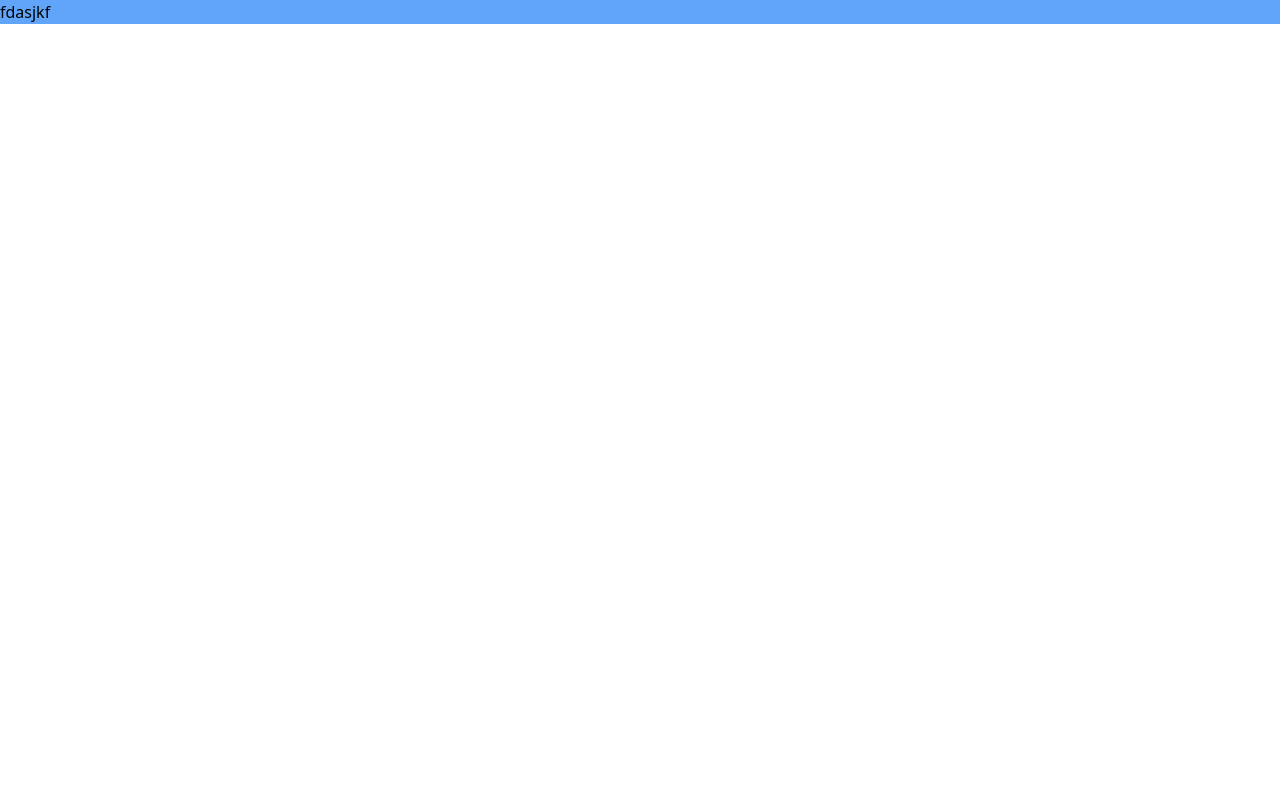
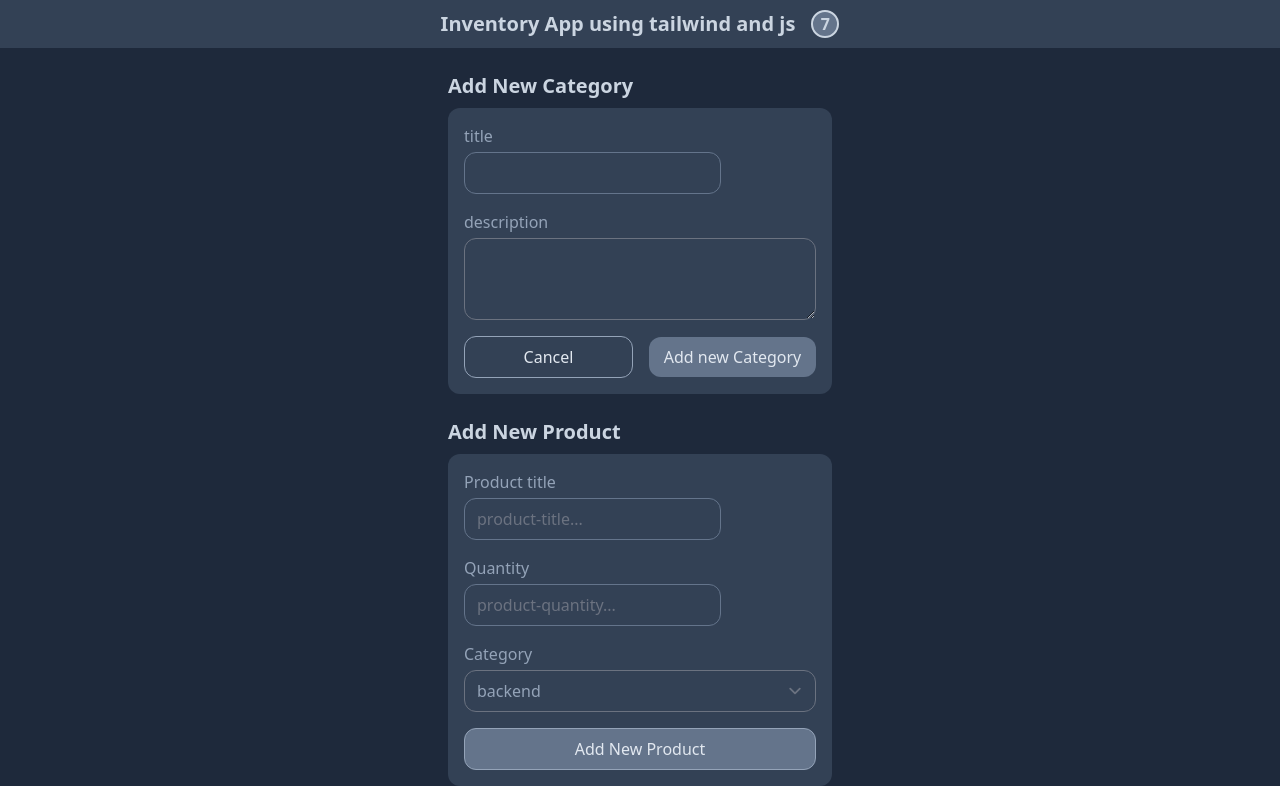
Before and after one commit to erfanmoulaee/inventory_project, a website: page public/index.html in a window 1280 px wide. Drawn offline with Linux system fonts and the light colour scheme.

Commit message:
new category and new product added

```diff
--- a/package.json
+++ b/package.json
@@ -10,6 +10,7 @@
   "author": "",
   "license": "ISC",
   "devDependencies": {
+    "@tailwindcss/forms": "^0.5.1",
     "autoprefixer": "^10.4.7",
     "postcss-cli": "^9.1.0",
     "tailwindcss": "^3.0.24"
--- a/public/index.html
+++ b/public/index.html
@@ -8,6 +8,126 @@
   </head>
   <link rel="stylesheet" href="./build/tailwind.css" />
   <body>
-    <h1 class="bg-blue-400">fdasjkf</h1>
+    <div class="bg-slate-800">
+      <!-- App Bar  -->
+      <div
+        class="flex items-center justify-center gap-x-4 bg-slate-700 h-12 mb-6"
+      >
+        <h1 class="text-xl font-bold text-slate-300">
+          Inventory App using tailwind and js
+        </h1>
+        <span
+          class="flex justify-center items-center w-7 h-7 rounded-full bg-slate-500 border-2 border-slate-300 font-bold text-slate-300"
+          >7</span
+        >
+      </div>
+      <!-- App Content  -->
+      <div class="container max-w-sm mx-auto">
+        <!-- cetegory-form  -->
+        <div class="mb-6">
+          <h2 class="text-xl text-slate-300 font-bold mb-2">
+            Add New Category
+          </h2>
+          <form class="bg-slate-700 p-4 rounded-xl flex flex-col gap-y-4">
+            <div>
+              <label for="category-title" class="block mb-1 text-slate-400"
+                >title</label
+              >
+              <input
+                type="text"
+                name="category-title"
+                id="category-title"
+                class="bg-transparent rounded-xl border border-slate-500 text-slate-400"
+              />
+            </div>
+            <div>
+              <label
+                for="category-description"
+                class="block mb-1 text-slate-400"
+                >description</label
+              >
+              <textarea
+                type="text"
+                name="category-description"
+                id="category-description"
+                class="bg-slate-700 p-4 rounded-xl flex flex-col gap-y-4 w-full"
+              ></textarea>
+            </div>
+            <div class="flex items-center justify-between gap-x-4">
+              <button
+                class="flex-1 border border-slate-400 text-slate-200 rounded-xl py-2"
+              >
+                Cancel
+              </button>
+              <button
+                class="flex-1 bg-slate-500 text-slate-200 rounded-xl py-2"
+              >
+                Add new Category
+              </button>
+            </div>
+          </form>
+        </div>
+        <!-- product form  -->
+        <div>
+          <h2 class="text-xl text-slate-300 font-bold mb-2">Add New Product</h2>
+          <form class="bg-slate-700 p-4 rounded-xl flex flex-col gap-y-4">
+            <div>
+              <label for="product-title" class="block mb-1 text-slate-400">
+                Product title
+              </label>
+              <input
+                type="text"
+                name="product-title"
+                id="product-title"
+                placeholder="product-title..."
+                class="bg-transparent rounded-xl border border-slate-500 text-slate-400"
+              />
+            </div>
+            <div>
+              <label for="product-quantity" class="block mb-1 text-slate-400"
+                >Quantity</label
+              >
+              <input
+                type="number"
+                name="product-quantity"
+                id="product-quantity"
+                placeholder="product-quantity..."
+                class="bg-transparent rounded-xl border border-slate-500 text-slate-400"
+              />
+            </div>
+            <div>
+              <label for="product-category" class="block mb-1 text-slate-400"
+                >Category</label
+              >
+              <select
+                name="product-category"
+                id="product-category"
+                class="bg-transparent rounded-xl text-slate-400 w-full"
+              >
+                <option class="bg-slate-500 text-slate-400" value="backend">
+                  backend
+                </option>
+                <option class="bg-slate-500 text-slate-400" value="frontend">
+                  frontend
+                </option>
+                <option class="bg-slate-500 text-slate-400" value="devops">
+                  devops
+                </option>
+                <option class="bg-slate-500 text-slate-400" value="mobile">
+                  mobile
+                </option>
+              </select>
+            </div>
+            <div>
+              <button
+                class="border border-slate-400 bg-slate-500 text-slate-200 rounded-xl py-2 w-full"
+              >
+                Add New Product
+              </button>
+            </div>
+          </form>
+        </div>
+      </div>
+    </div>
   </body>
 </html>
--- a/tailwind.config.js
+++ b/tailwind.config.js
@@ -3,5 +3,8 @@ module.exports = {
   theme: {
     extend: {},
   },
-  plugins: [],
+  plugins: [
+    require("@tailwindcss/forms"),
+    // ...
+  ],
 };
```
Also changed, not shown: public/build/tailwind.css, 1 other file.
